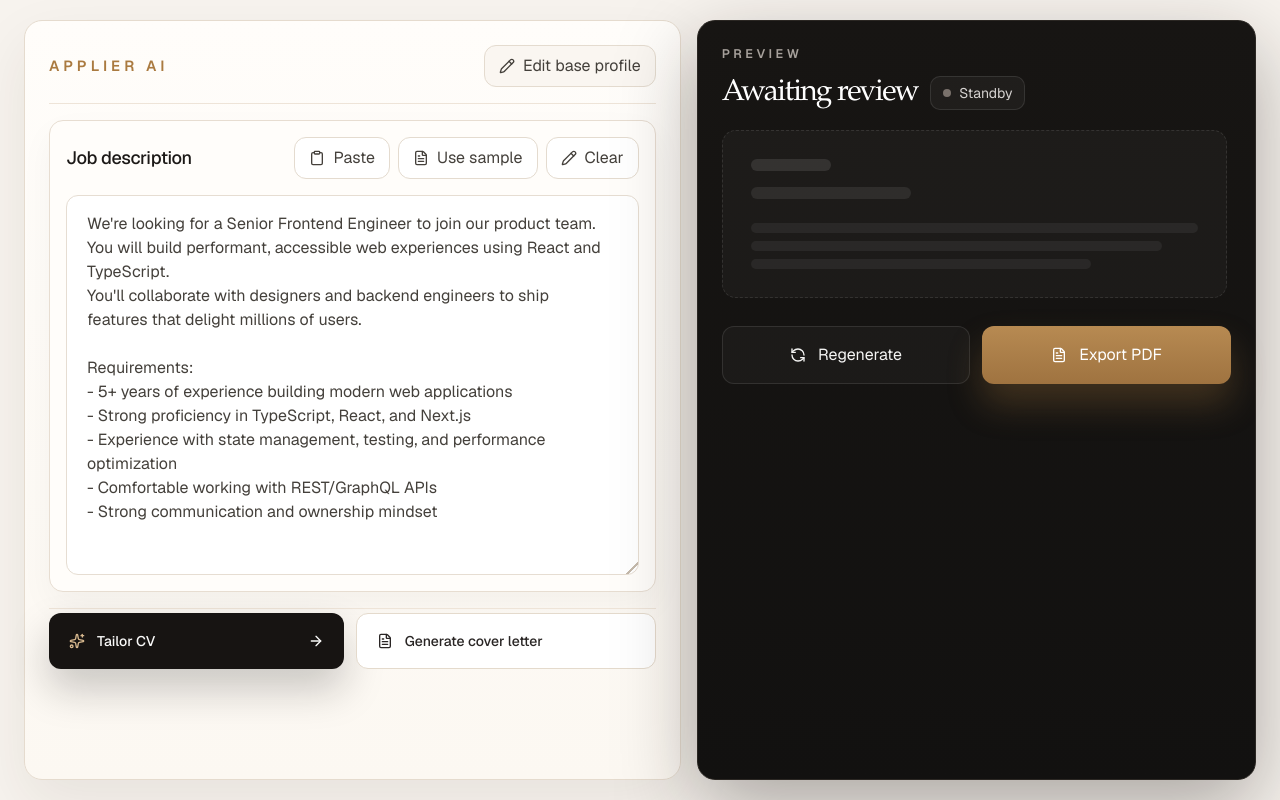
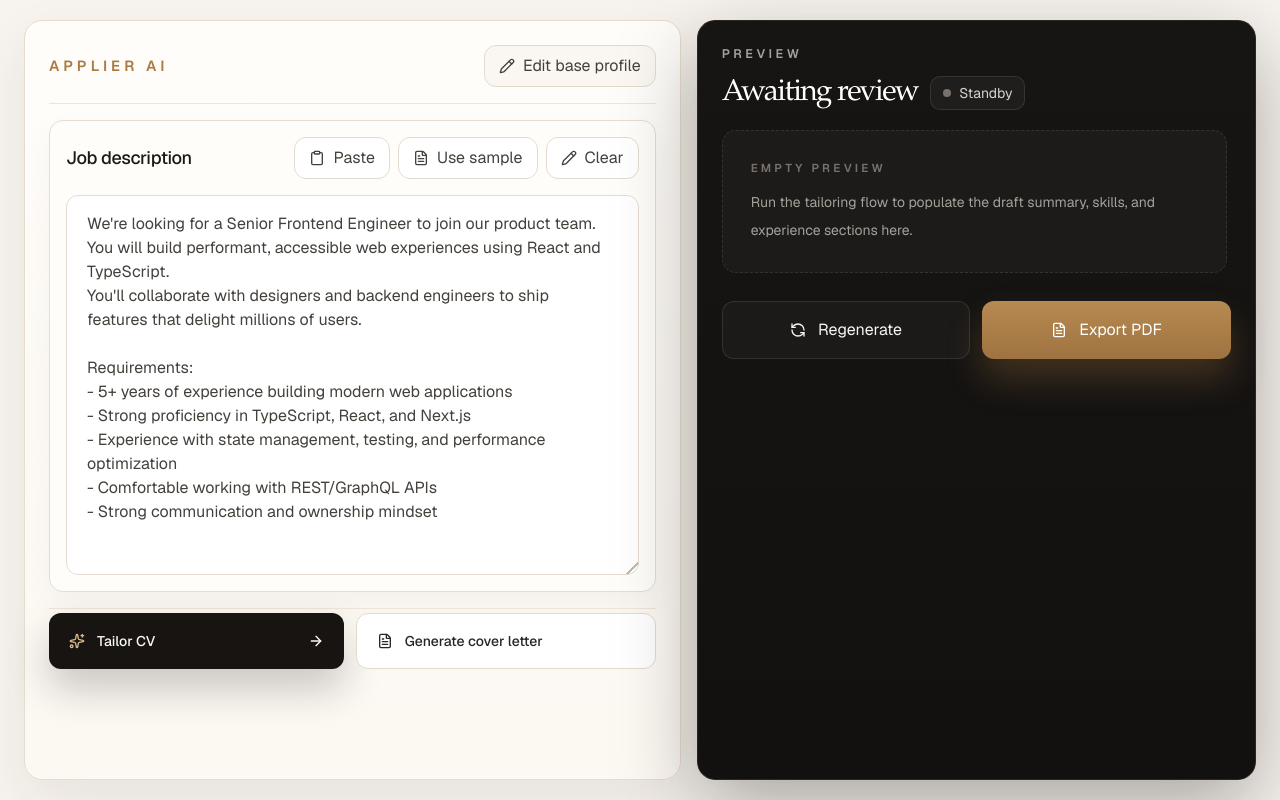
Before and after one commit to asimalizada/applier-ai, a Next.js app: page / in a window 1280 px wide. Built offline with nearby package versions, Linux system fonts and the light colour scheme.

Commit message:
feat: improve empty states across editor and preview

```diff
--- a/app/page.tsx
+++ b/app/page.tsx
@@ -317,6 +317,7 @@ Thank you for your time and consideration.
                   name="jobDescription"
                   value={jobDescription}
                   onChange={(event) => setJobDescription(event.target.value)}
+                  placeholder="Paste the target job description here..."
                   className="app-scrollbar min-h-[320px] w-full resize-y rounded-[12px] border border-[#e6ddd2] bg-white px-5 py-4 text-[0.95rem] leading-7 text-stone-700 outline-none shadow-[inset_0_1px_0_rgba(255,255,255,0.7)] transition placeholder:text-stone-400 focus:border-[#cdb79c] focus:ring-4 focus:ring-[#b08145]/10 lg:min-h-[380px]"
                 />
 
@@ -498,14 +499,14 @@ Thank you for your time and consideration.
                   </div>
                 ) : (
                   <div className="rounded-[14px] border border-dashed border-white/10 bg-white/[0.03] p-7">
-                    <div className="space-y-4">
-                      <div className="h-3 w-20 rounded-full bg-white/10" />
-                      <div className="h-3 w-40 rounded-full bg-white/8" />
-                      <div className="space-y-2 pt-2">
-                        <div className="h-2.5 w-full rounded-full bg-white/6" />
-                        <div className="h-2.5 w-[92%] rounded-full bg-white/6" />
-                        <div className="h-2.5 w-[76%] rounded-full bg-white/6" />
-                      </div>
+                    <div className="space-y-3">
+                      <p className="text-[0.72rem] font-semibold uppercase tracking-[0.28em] text-stone-500">
+                        Empty preview
+                      </p>
+                      <p className="max-w-md text-sm leading-7 text-stone-400">
+                        Run the tailoring flow to populate the draft summary,
+                        skills, and experience sections here.
+                      </p>
                     </div>
                   </div>
                 )}
@@ -647,9 +648,7 @@ Thank you for your time and consideration.
             ) : (
               <div className="mt-5 rounded-[12px] border border-[#e7ddd1] bg-white p-4">
                 <p className="text-sm leading-7 text-stone-600">
-                  This step only wires the cover letter action into the
-                  interface. Generation logic will be added in the next phase
-                  steps.
+                  Generate a cover letter to open the first editable draft here.
                 </p>
               </div>
             )}
```
